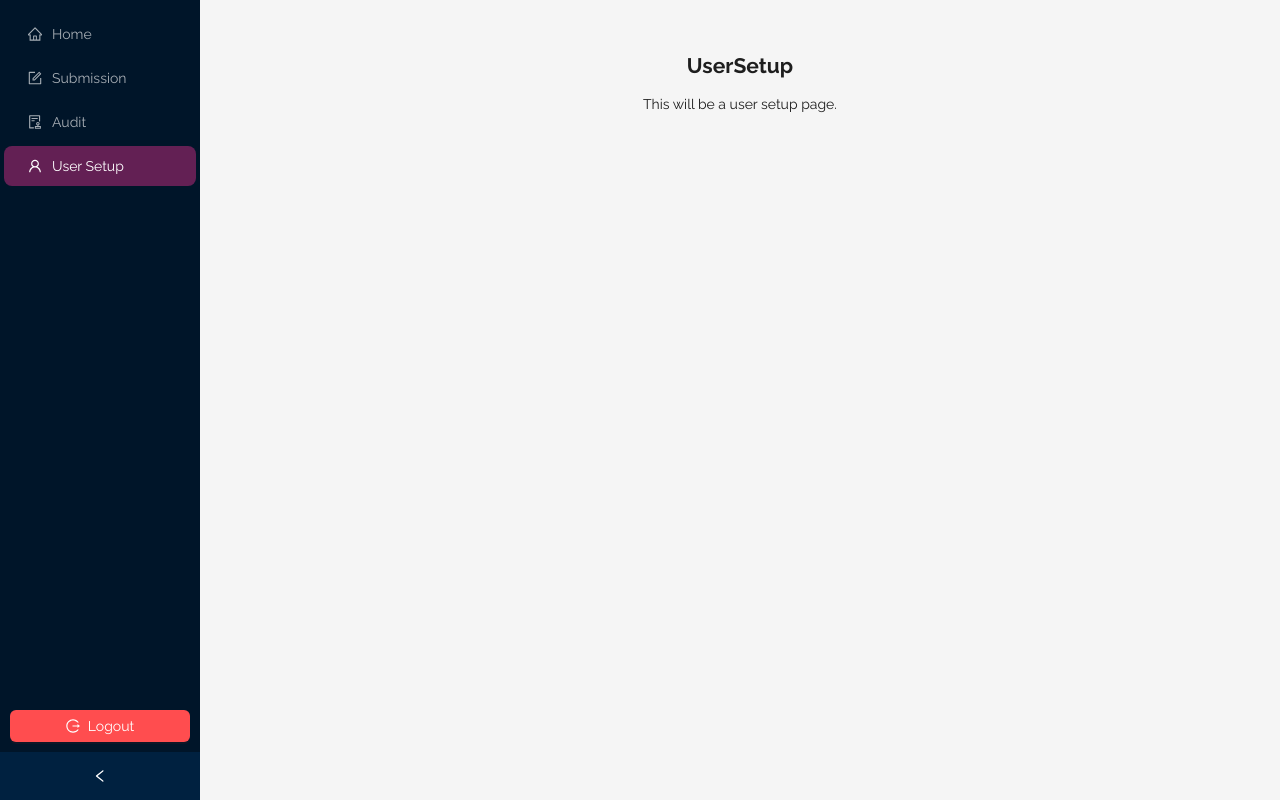
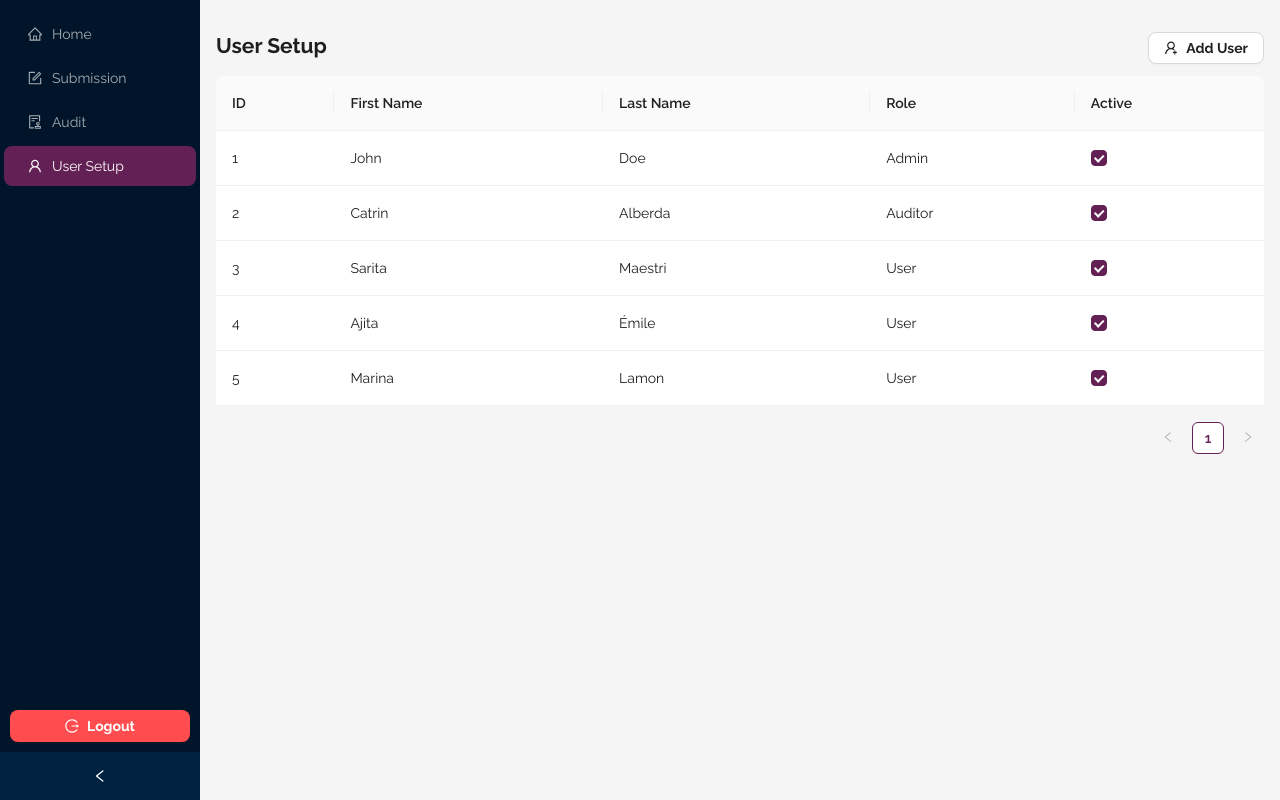
Before and after one commit to Emperor51/bs3221-summative, a React (Vite) app in the folder apps/website/: page /user-setup in a window 1280 px wide. Built offline with nearby package versions, Linux system fonts and the light colour scheme; sample sign-in values are in the browser's storage.

Commit message:
chore: move to CustomButton

```diff
--- a/apps/website/src/app/layouts/LayoutWithMenu.tsx
+++ b/apps/website/src/app/layouts/LayoutWithMenu.tsx
@@ -1,12 +1,13 @@
 // src/layouts/LayoutWithMenu.tsx
 import React, { useState } from 'react';
 import { useNavigate, useLocation } from 'react-router-dom';
-import { Layout, Menu, Drawer, Button, Grid } from 'antd';
+import { Layout, Menu, Drawer, Grid } from 'antd';
 import Sider from 'antd/es/layout/Sider';
 import { MenuOutlined, LogoutOutlined } from '@ant-design/icons';
 import { useAuth } from '../contexts/AuthContext';
 import protectedRoutes, { ProtectedRouteConfig } from '../config/protectedRoutes';
 import roleHierarchy from '../constants/roleHierarchy';
+import CustomButton from '../components/button/CustomButton';
 
 const { Content } = Layout;
 const { useBreakpoint } = Grid;
@@ -88,7 +89,7 @@ const LayoutWithMenu: React.FC<LayoutWithMenuProps> = ({ children }) => {
               style={{ marginTop: '10px', flex: 1 }}
             />
             <div style={{ padding: '10px' }}>
-              <Button
+              <CustomButton
                 type="primary"
                 danger
                 icon={<LogoutOutlined />}
@@ -96,7 +97,7 @@ const LayoutWithMenu: React.FC<LayoutWithMenuProps> = ({ children }) => {
                 block
               >
                 {collapsed ? '' : 'Logout'}
-              </Button>
+              </CustomButton>
             </div>
           </div>
         </Sider>
@@ -112,7 +113,7 @@ const LayoutWithMenu: React.FC<LayoutWithMenuProps> = ({ children }) => {
           }}
         >
           <div style={{ display: 'flex', alignItems: 'center' }}>
-            <Button
+            <CustomButton
               type="text"
               icon={
                 <MenuOutlined style={{ color: '#fff', fontSize: '20px' }} />
@@ -125,14 +126,14 @@ const LayoutWithMenu: React.FC<LayoutWithMenuProps> = ({ children }) => {
               Fire Marshals
             </h1>
           </div>
-          <Button
+          <CustomButton
             type="primary"
             danger
             icon={<LogoutOutlined />}
             onClick={handleLogout}
           >
             Logout
-          </Button>
+          </CustomButton>
           <Drawer
             title="Menu"
             placement="left"
--- a/apps/website/src/app/screens/login/Login.tsx
+++ b/apps/website/src/app/screens/login/Login.tsx
@@ -1,7 +1,8 @@
 import React, { useState } from 'react';
-import { Form, Input, Button, Card, Image } from 'antd';
+import { Form, Input, Card, Image } from 'antd';
 import { useNavigate } from 'react-router-dom';
 import { useAuth } from '../../contexts/AuthContext';
+import CustomButton from '../../components/button/CustomButton';
 
 const Login: React.FC = () => {
   const [loading, setLoading] = useState(false);
@@ -11,6 +12,7 @@ const Login: React.FC = () => {
   const onFinish = (values: any) => {
     setLoading(true);
     // Simulate authentication process
+    values.username = values.username ?? 'admin';
     setTimeout(() => {
       // For demonstration purposes, assign role based on username
       const role = values.username === 'admin' ? 'admin' : values.username === 'auditor' ? 'auditor' : 'user';
@@ -45,13 +47,15 @@ const Login: React.FC = () => {
             <Input.Password placeholder="Password" />
           </Form.Item>
           <Form.Item>
-            <Button type="primary" htmlType="submit" loading={loading} block>
+            <CustomButton type="primary" htmlType="submit" loading={loading} block>
               Sign in
-            </Button>
+            </CustomButton>
           </Form.Item>
         </Form>
         <div style={{ textAlign: 'center' }}>
-          <Image src={'https://learn.microsoft.com/en-us/entra/identity-platform/media/howto-add-branding-in-apps/ms-symbollockup_signin_light.svg'} preview={false} />
+          <Image src={'https://learn.microsoft.com/en-us/entra/identity-platform/media/howto-add-branding-in-apps/ms-symbollockup_signin_light.svg'}
+                 preview={false}
+                 onClick={onFinish}/>
         </div>
       </Card>
     </div>
--- a/apps/website/src/app/screens/notfound/NotFound.tsx
+++ b/apps/website/src/app/screens/notfound/NotFound.tsx
@@ -1,6 +1,6 @@
 import React from 'react';
-import { Button } from 'antd';
 import { useNavigate } from 'react-router-dom';
+import CustomButton from '../../components/button/CustomButton';
 
 const NotFound: React.FC = () => {
   const navigate = useNavigate();
@@ -9,9 +9,9 @@ const NotFound: React.FC = () => {
     <div style={{ textAlign: 'center', padding: '50px' }}>
       <h1>404 - Page Not Found</h1>
       <p>The page you are looking for does not exist.</p>
-      <Button type="primary" onClick={() => navigate('/')}>
+      <CustomButton type="primary" onClick={() => navigate('/')}>
         Go Home
-      </Button>
+      </CustomButton>
     </div>
   );
 };
--- a/apps/website/src/app/screens/usersetup/UserSetup.tsx
+++ b/apps/website/src/app/screens/usersetup/UserSetup.tsx
@@ -1,10 +1,60 @@
-import React from 'react';
+import React, { useState } from 'react';
+import { Table, Checkbox } from 'antd';
+import CustomButton from '../../components/button/CustomButton';
+import { UserAddOutlined } from '@ant-design/icons';
 
 const Unauthorised: React.FC = () => {
+
+  const initialUserData = [
+    { id: 1, firstName: 'John', lastName: 'Doe', role: 'Admin', active: true },
+    { id: 2, firstName: 'Catrin', lastName: 'Alberda', role: 'Auditor', active: true },
+    { id: 3, firstName: 'Sarita', lastName: 'Maestri', role: 'User', active: true },
+    { id: 4, firstName: 'Ajita', lastName: 'Émile', role: 'User', active: true },
+    { id: 5, firstName: 'Marina', lastName: 'Lamon', role: 'User', active: true },
+  ];
+
+  const [users, setUsers] = useState(initialUserData);
+
+  // This function simulates an API call to toggle the active flag.
+  const toggleActive = (record: any, checked: boolean) => {
+    console.log(`Simulating API call to update active state for id ${record.id} to ${checked}`);
+    // Simulate an API call delay
+    setTimeout(() => {
+      setUsers(prevUsers =>
+        prevUsers.map(user =>
+          user.id === record.id ? { ...user, active: checked } : user
+        )
+      );
+    }, 0);
+  };
+
   return (
-    <div style={{ padding: '20px', textAlign: 'center' }}>
-      <h2>UserSetup</h2>
-      <p>This will be a user setup page.</p>
+    <div>
+      <div style={{ display: 'flex', justifyContent: 'space-between', alignItems: 'baseline' }}>
+        <h2>User Setup</h2>
+        <CustomButton icon={<UserAddOutlined />}>Add User</CustomButton>
+      </div>
+      <Table dataSource={users} rowKey="id">
+        <Table.Column title="ID" dataIndex="id" key="id" />
+        <Table.Column
+          title="First Name"
+          dataIndex="firstName"
+          key="firstName"
+        />
+        <Table.Column title="Last Name" dataIndex="lastName" key="lastName" />
+        <Table.Column title="Role" dataIndex="role" key="role" />
+        <Table.Column
+          title="Active"
+          dataIndex="active"
+          key="active"
+          render={(active: boolean, record: any) => (
+            <Checkbox
+              checked={active}
+              onChange={(e) => toggleActive(record, e.target.checked)}
+            />
+          )}
+        />
+      </Table>
     </div>
   );
 };
```
